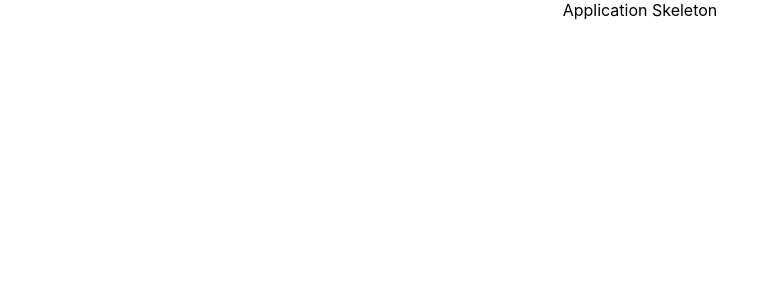
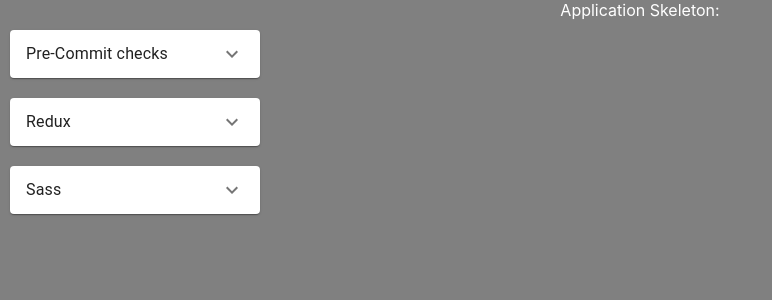
Before and after one commit to JehanKE/react-learning, a React (Create React App) app: page / in a window 1280 px wide. Shown: the top 300 px of the page, without its empty margins (0-772 px from the left). Built offline with nearby package versions, Linux system fonts and the light colour scheme.

Commit message:
added redux and sass

```diff
--- a/src/components/HomePage/index.js
+++ b/src/components/HomePage/index.js
@@ -1,7 +1,77 @@
+import * as React from 'react';
+import './index.scss';
+import Accordion from '@mui/material/Accordion';
+import AccordionSummary from '@mui/material/AccordionSummary';
+import AccordionDetails from '@mui/material/AccordionDetails';
+import Typography from '@mui/material/Typography';
+import ExpandMoreIcon from '@mui/icons-material/ExpandMore';
+
 const HomePage = () => {
+
     return (
-        <div>
-            Application Skeleton
+        <div className='home-page-container-div'>
+            Application Skeleton:
+
+            <div className='accordion-container-div'>
+                <Accordion >
+                    <AccordionSummary
+                    expandIcon={<ExpandMoreIcon />}
+                    aria-controls="panel1-content"
+                    id="panel1-header"
+                    >
+                        <Typography>Pre-Commit checks</Typography>
+                    </AccordionSummary>
+                    <AccordionDetails>
+                        <Typography sx={{textAlign:'left'}}>
+                        </Typography>
+                    </AccordionDetails>
+                </Accordion>
+            </div>
+
+            <div className='accordion-container-div'>
+                <Accordion >
+                    <AccordionSummary
+                    expandIcon={<ExpandMoreIcon />}
+                    aria-controls="panel1-content"
+                    id="panel1-header"
+                    >
+                        <Typography>Redux</Typography>
+                    </AccordionSummary>
+                    <AccordionDetails>
+                        <Typography sx={{textAlign:'left'}}>
+                            <div>
+                                Used for state management
+                            </div>
+                            <ol>
+                                <li className='li-styling'><a href='https://redux.js.org/introduction/getting-started' target='_blank' rel='noreferrer'>Initial Setup</a></li>
+                                <li className='li-styling'><a href='https://redux.js.org/usage/configuring-your-store#integrating-the-devtools-extension' target='_blank' rel='noreferrer'>Devtools Integration</a></li>
+                                <li className='li-styling'><a href='https://redux.js.org/tutorials/fundamentals/part-3-state-actions-reducers' target='_blank' rel='noreferrer'>Reducers</a></li>
+                                <li className='li-styling'><a href='https://redux.js.org/tutorials/fundamentals/part-5-ui-react#reading-state-from-the-store-with-useselector' target='_blank' rel='noreferrer'>useSelector</a></li>
+                                <li className='li-styling'><a href='https://redux.js.org/tutorials/fundamentals/part-5-ui-react#dispatching-actions-with-usedispatch' target='_blank' rel='noreferrer'>useDispatch</a></li>
+                            </ol>
+                        </Typography>
+                    </AccordionDetails>
+                </Accordion>
+            </div>
+
+            <div className='accordion-container-div'>
+                <Accordion >
+                    <AccordionSummary
+                    expandIcon={<ExpandMoreIcon />}
+                    aria-controls="panel1-content"
+                    id="panel1-header"
+                    >
+                        <Typography>Sass</Typography>
+                    </AccordionSummary>
+                    <AccordionDetails>
+                        <Typography sx={{textAlign:'left'}}>
+                            <div>Advanced version of css</div>
+                            <a href='https://www.w3schools.com/react/react_sass_styling.asp' target='_blank' rel='noreferrer'>Installation</a>
+                        </Typography>
+                    </AccordionDetails>
+                </Accordion>
+            </div>
+
         </div>
     )
 }
--- /dev/null
+++ b/src/components/HomePage/index.scss
@@ -0,0 +1,12 @@
+.home-page-container-div {
+    background-color: grey;
+    height: 100vh;
+    color: white;
+    .accordion-container-div {
+        width: 250px;
+        padding: 10px;
+        .li-styling {
+            text-align: left;
+        }
+    }
+}
--- a/src/index.js
+++ b/src/index.js
@@ -3,12 +3,14 @@ import ReactDOM from 'react-dom/client';
 import './index.css';
 import App from './App';
 import reportWebVitals from './reportWebVitals';
+import store from './redux/store';
+import { Provider } from 'react-redux';
 
 const root = ReactDOM.createRoot(document.getElementById('root'));
 root.render(
-  <React.StrictMode>
+  <Provider store={store}>
     <App />
-  </React.StrictMode>
+  </Provider>
 );
 
 // If you want to start measuring performance in your app, pass a function
--- /dev/null
+++ b/src/redux/InitialStates/initialState.js
@@ -0,0 +1,6 @@
+const initialState = {
+    name: null,
+    age: null
+};
+
+export { initialState }
--- /dev/null
+++ b/src/redux/reducers/reducer.js
@@ -0,0 +1,9 @@
+import { initialState } from "../InitialStates/initialState";
+
+export default function appReducer(state = initialState, action) {
+    switch(action.type) {
+        case 'NAME_CHANGE':
+            return {...state, name:action.payload}
+        default: return state;
+    }
+}
--- /dev/null
+++ b/src/redux/reducers/rootReducer.js
@@ -0,0 +1,8 @@
+import { combineReducers } from 'redux'
+import appReducer from './reducer'
+
+const rootReducer = combineReducers({
+  learnApp: appReducer,
+})
+
+export default rootReducer;
--- /dev/null
+++ b/src/redux/store.js
@@ -0,0 +1,9 @@
+
+import { applyMiddleware, createStore } from 'redux';
+import thunkMiddleware from 'redux-thunk'
+import { composeWithDevTools } from 'redux-devtools-extension'
+import rootReducer from './reducers/rootReducer';
+
+const store = createStore(rootReducer, composeWithDevTools(applyMiddleware(thunkMiddleware)));
+
+export default store;
```
Also changed, not shown: package.json (+12 -0 lines), 1 other file (tests, documents, lock files or other folders).
